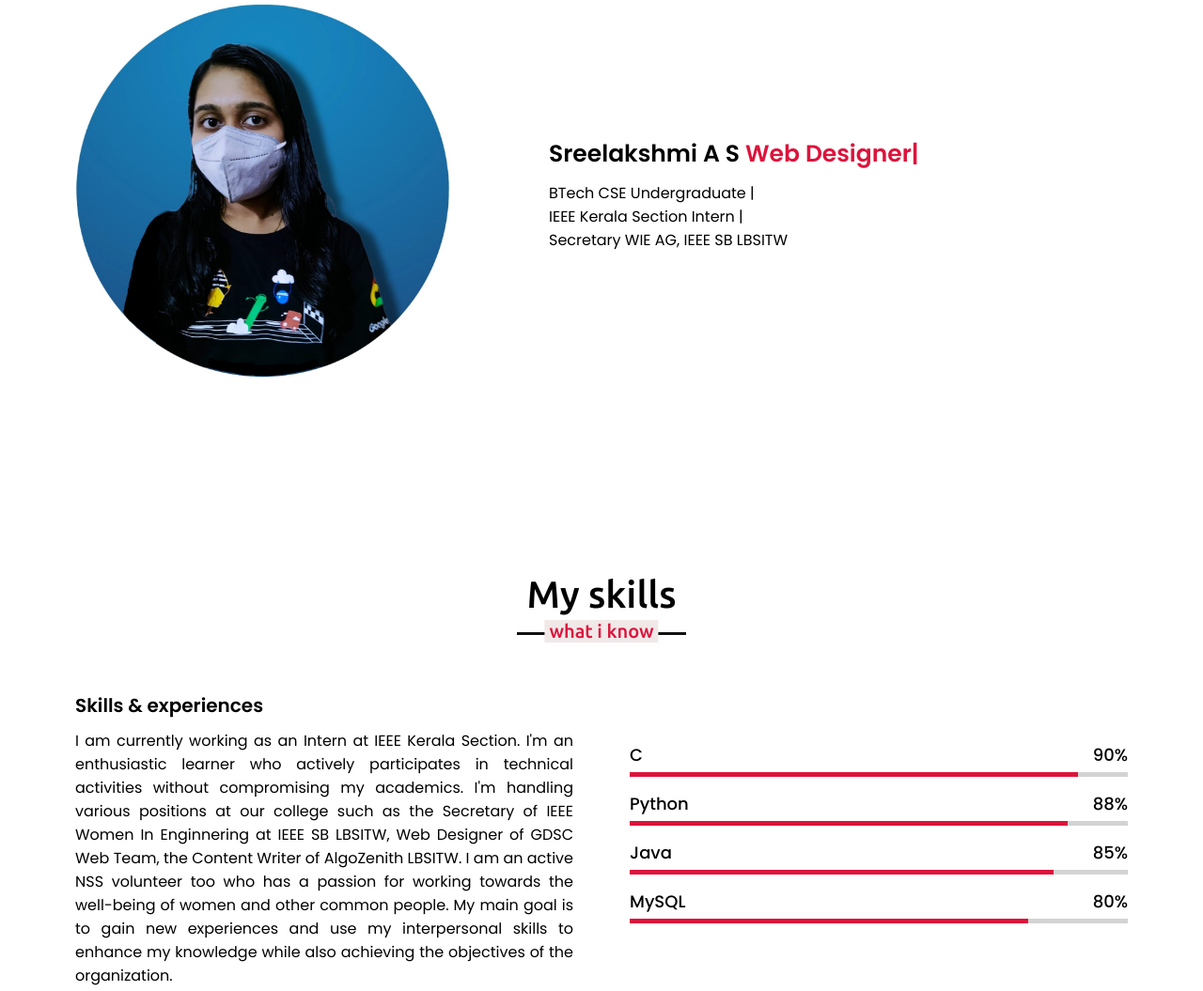
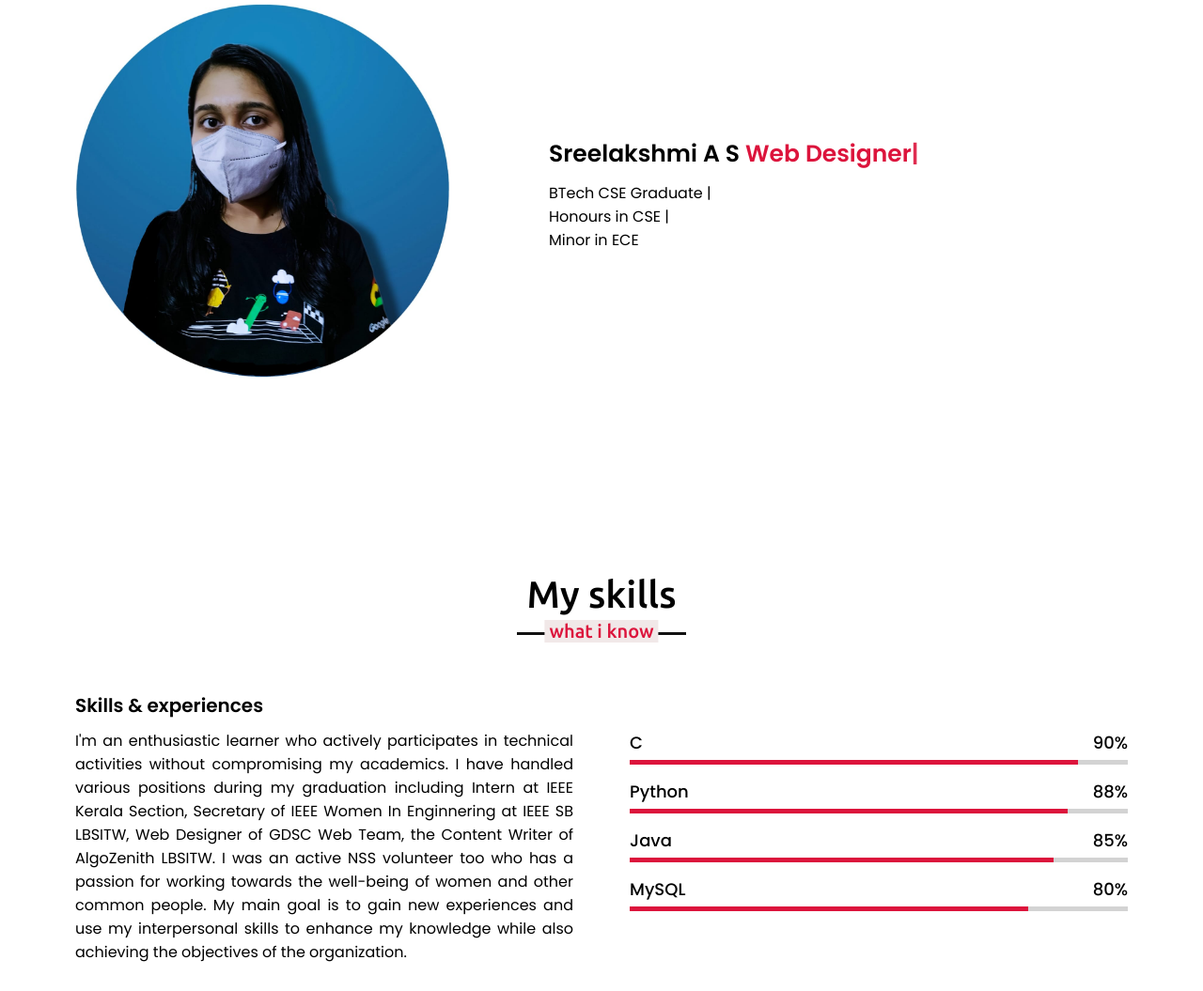
Before and after one commit to Sreelakshmi-A-S/my_portfolio, a plain HTML site: page index.html in a window 1280 px wide. Shown: the part 1023-2078 px from the top of the page at 94% size. Drawn offline with nearby package versions, Linux system fonts and the light colour scheme.

Commit message:
Update index.html

```diff
--- a/index.html
+++ b/index.html
@@ -47,7 +47,7 @@
             <div class="home-content">
                 <div class="text-1">Hey, Myself</div>
                 <div class="text-2">Sreelakshmi A S</div>
-                <div class="text-3">I'm a Final year Btech Computer Science & Engineering Student at LBS Institute of Technology for Women  :)   <span class="typing"></span></div>
+                <div class="text-3">I'm a Btech Computer Science & Engineering Graduate with Honours and Minor in ECE <span class="typing"></span></div>
                 <a href="https://www.linkedin.com/in/sreelakshmi-a-s-6136a7201">Have a look at my profile</a>
             </div>
         </div>
@@ -63,9 +63,9 @@
                 </div>
                 <div class="column right">
                     <div class="text">Sreelakshmi A S <span class="typing-2"></span></div>
-                    <p>BTech CSE Undergraduate | </p>
-                    <p>IEEE Kerala Section Intern | </p>
-                    <p>Secretary WIE AG, IEEE SB LBSITW</p>
+                    <p>BTech CSE Graduate | </p>
+                    <p>Honours in CSE | </p>
+                    <p>Minor in ECE</p>
                 </div>
             </div>
         </div>
@@ -80,7 +80,7 @@
             <div class="skills-content">
                 <div class="column left">
                     <div class="text">Skills & experiences</div>
-                    <p> I am currently working as an Intern at IEEE Kerala Section. I'm an enthusiastic learner who actively participates in technical activities without compromising my academics. I'm handling various positions at our college such as the Secretary of IEEE Women In Enginnering at IEEE SB LBSITW, Web Designer of GDSC Web Team, the Content Writer of AlgoZenith LBSITW. I am an active NSS volunteer too who has a passion for working towards the well-being of women and other common people. My main goal is to gain new experiences and use my interpersonal skills to enhance my knowledge while also achieving the objectives of the organization.</p>
+                    <p>I'm an enthusiastic learner who actively participates in technical activities without compromising my academics. I have handled various positions during my graduation including Intern at IEEE Kerala Section, Secretary of IEEE Women In Enginnering at IEEE SB LBSITW, Web Designer of GDSC Web Team, the Content Writer of AlgoZenith LBSITW. I was an active NSS volunteer too who has a passion for working towards the well-being of women and other common people. My main goal is to gain new experiences and use my interpersonal skills to enhance my knowledge while also achieving the objectives of the organization.</p>
                 </div>
                 <div class="column right">
                     <div class="bars">
@@ -209,7 +209,7 @@
     </section>
     <!-- footer section start -->
     <footer>
-        <span>Created By <a href="https://www.linkedin.com/in/sreelakshmi-a-s-6136a7201">Sreelakshmi A S</a> | <span class="far fa-copyright"></span> 2023 All rights reserved.</span>
+        <span>Created By <a href="https://www.linkedin.com/in/sreelakshmi-a-s-6136a7201">Sreelakshmi A S</a> | <span class="far fa-copyright"></span> 2024 All rights reserved.</span>
     </footer>
 
     <script src="script.js"></script>
```
